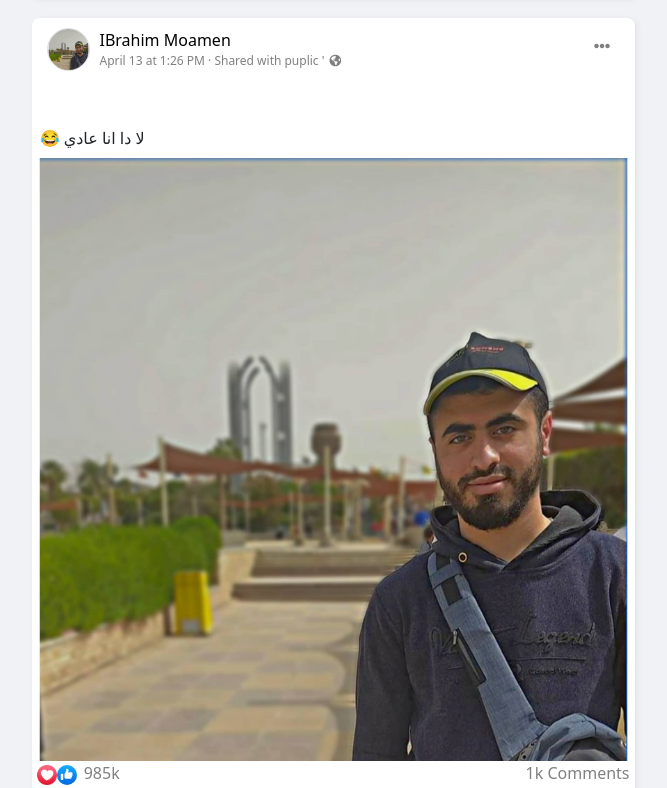
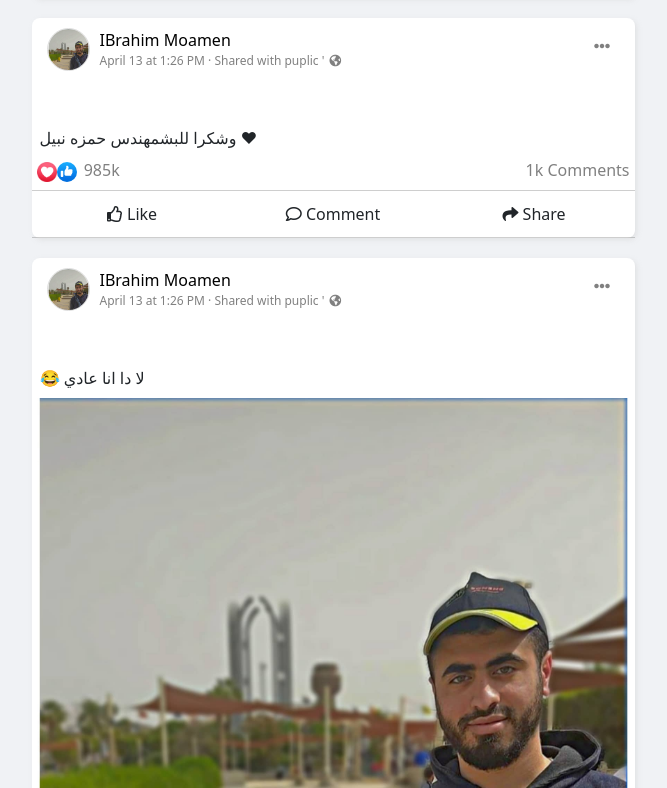
Before and after one commit to ibrahimmoamen100/facebook-main, a React (Create React App) app: page / in a window 1280 px wide. Shown: the part 1292-2080 px from the top of the page, without its empty margins (302-969 px from the left). Built offline with nearby package versions, Linux system fonts and the light colour scheme.

Commit message:
add styled-components

```diff
--- a/src/Components/MenuSection.css
+++ b/src/Components/MenuSection.css
@@ -6,7 +6,6 @@
   /* width: 95%; */
   width: clamp(150px, 17.5rem, 23rem);
   margin: auto;
-  position: fixed;
 
   /* overflow: hidden; */
 }
--- a/src/Components/Sections/CommentPosted.js
+++ b/src/Components/Sections/CommentPosted.js
@@ -151,6 +151,63 @@ export default function CommentPosted() {
           </div>
         </div>
         <div className="comment-content">
+          <span>وشكرا للبشمهندس حمزه نبيل ❤ </span>
+        </div>
+        <div className="like-comment">
+          <div className="likes" data-tip data-for="like">
+            <img src={love} />
+            <img src={like} />
+
+            <ReactTooltip id="like" place="bottom" effect="solid">
+              Ahmed Hamdy <br></br> IBrahim Moamen<br></br> Mohamed Hassan{" "}
+              <br></br>
+              Ahmed Hamdy <br></br> IBrahim Moamen<br></br> Mohamed Hassan{" "}
+              <br></br>
+              Ahmed Hamdy <br></br> IBrahim Moamen<br></br> Mohamed Hassan{" "}
+              <br></br>
+              Zeiad Bakr <br></br> Ahmed Nasser<br></br> ...and 985k more
+            </ReactTooltip>
+            <span style={({ color: "gray" }, { marginLeft: "3px" })}>
+              {" "}
+              985k{" "}
+            </span>
+          </div>
+          <span> 1k Comments </span>
+        </div>
+        <div className="do-like-comment">
+          <div className="do-like">
+            <i className="far fa-thumbs-up"></i>
+            <span> Like</span>
+          </div>
+          <div className="do-comment">
+            <i className="far fa-comment"></i>
+
+            <span> Comment</span>
+          </div>
+          <div className="do-share">
+            <i className="fas fa-share"></i>
+
+            <span> Share</span>
+          </div>
+        </div>
+      </div>
+      <div className="comment-posted">
+        <div className="comment-titlebar">
+          <NavLink to="/MyPage" className="user-img">
+            <img src={user} />
+          </NavLink>
+          <div className="username-time">
+            <NavLink to="/Freinds">IBrahim Moamen</NavLink>
+            <span>
+              April 13 at 1:26 PM · Shared with puplic '
+              <i className="fas fa-globe-americas"></i>
+            </span>
+          </div>
+          <div className="option-comment">
+            <i className="fas fa-ellipsis-h"></i>
+          </div>
+        </div>
+        <div className="comment-content">
           <span>😂 لا دا انا عادي </span>
           <img src={user} />
         </div>
```
